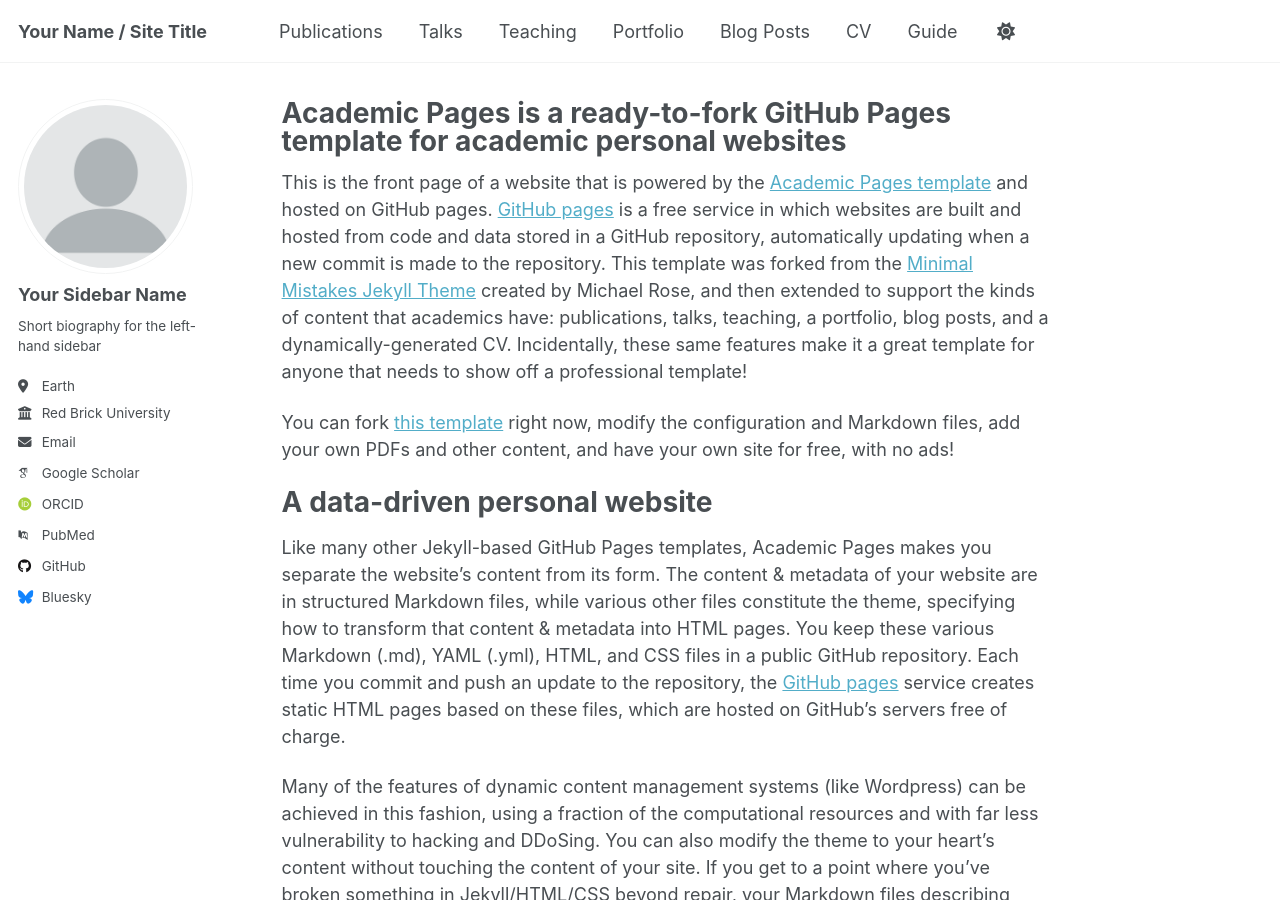
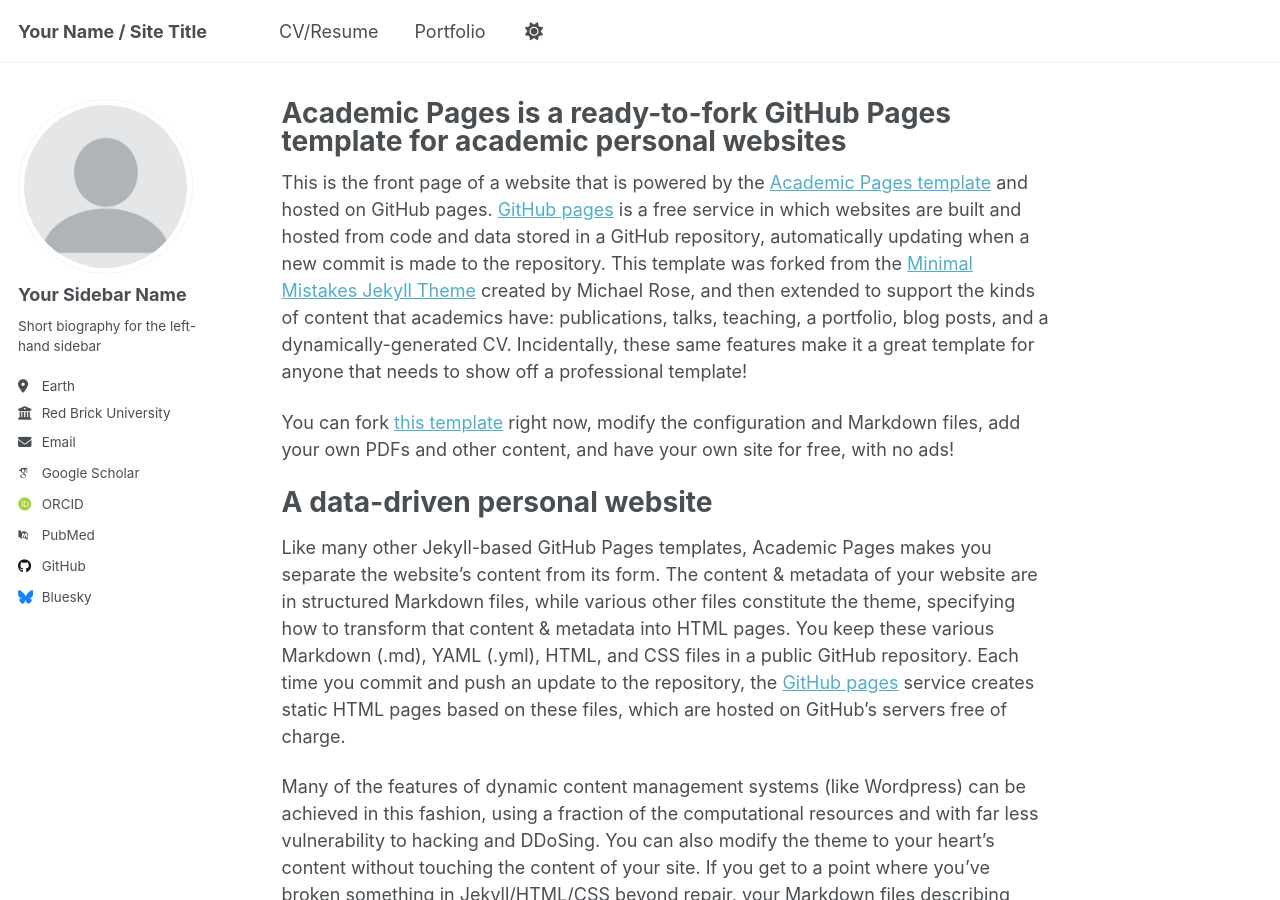
Before and after one commit to claurafeng/claurafeng.github.io, a Jekyll site: the page built from _pages/about.md, in a window 1280 px wide and 900 px high. Built offline with Jekyll 4.4.1, drawn with Linux system fonts in a browser that asks for light colours; some web fonts are replaced; a script that is not in the unit is left out.

Commit message:
Update navigation.yml

```diff
--- a/_data/navigation.yml
+++ b/_data/navigation.yml
@@ -8,26 +8,8 @@
 #      Markdown formatted page while the second is generated using JSON.
 
 main:
-  - title: "Publications"
-    url: /publications/
-
-  - title: "Talks"
-    url: /talks/
-
-  - title: "Teaching"
-    url: /teaching/
+  - title: "CV/Resume"
+    url: /cv/
 
   - title: "Portfolio"
     url: /portfolio/
-
-  - title: "Blog Posts"
-    url: /year-archive/
-
-  - title: "CV"
-    url: /cv/
-
-  # - title: "CV"
-  #   url: /cv-json/
-
-  - title: "Guide"
-    url: /markdown/
```
